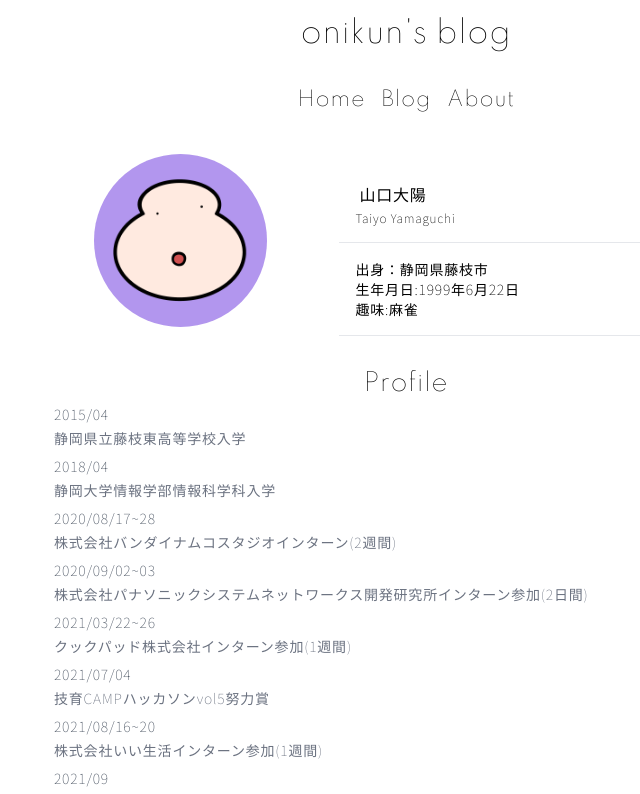
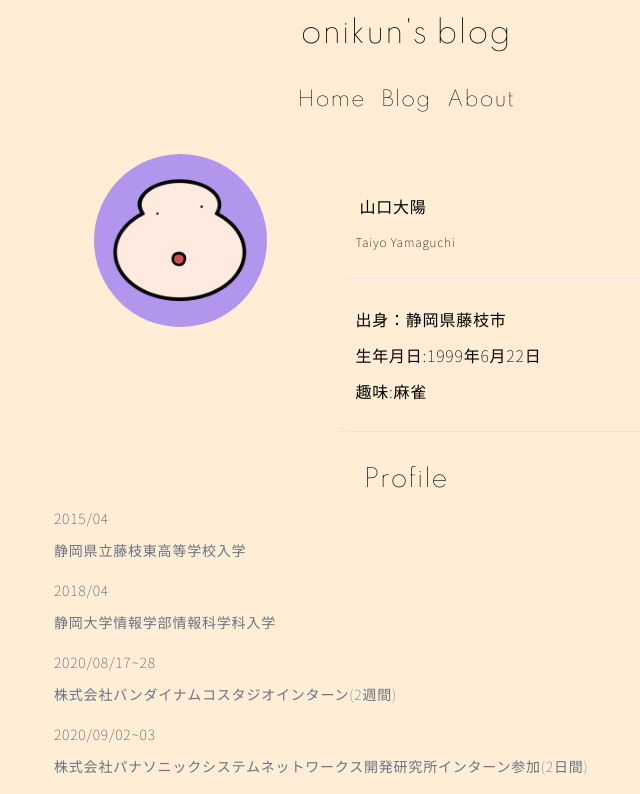
Before and after one commit to onikun94/portfolio, a Next.js app: page / in a window 1280 px wide. Shown: the top 794 px of the page, without its empty margins (234-874 px from the left). Built offline with nearby package versions, Linux system fonts and the light colour scheme.

Commit message:
change background-color

```diff
--- a/src/styles/globals.css
+++ b/src/styles/globals.css
@@ -10,6 +10,9 @@ h2 {
 }
 h3 {
   @apply text-lg;
+}
+p {
+  @apply my-3 text-base;
 }
 strong {
   @apply font-black;
@@ -25,6 +28,6 @@ img {
 
 @layer base {
   body {
-    @apply font-sanjp font-light  leading-relaxed tracking-wider;
+    @apply font-sanjp font-light  leading-relaxed tracking-wider bg-orange-100;
   }
 }
```
